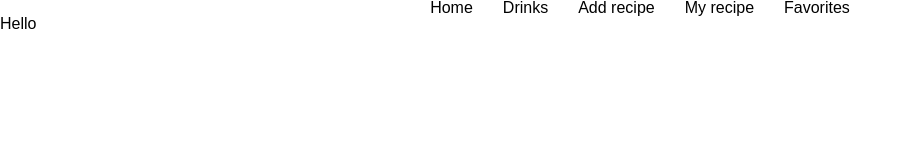
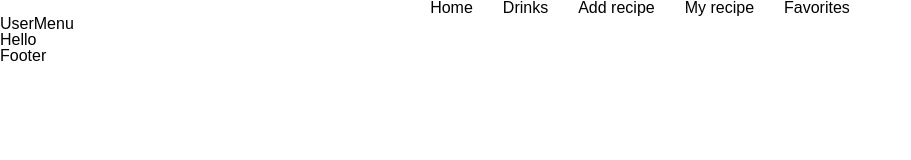
Before and after one commit to PVO-fullstack/drink_master, a React (Vite) app: page / in a window 1280 px wide. Shown: the top 160 px of the page, without its empty margins (0-911 px from the left). Built offline with nearby package versions, Linux system fonts and the light colour scheme.

Commit message:
add Layout

```diff
--- a/src/App.jsx
+++ b/src/App.jsx
@@ -1,11 +1,13 @@
+import { Layout } from "./components/Layout/Layout";
 import { Navigation } from "./components/Navigation/Navigation";
 import { UserRoutes } from "./UserRoutes";
 
 export const App = () => {
   return (
     <div>
-      <Navigation />
-      <UserRoutes />
+      <Layout>
+        <UserRoutes />
+      </Layout>
     </div>
   );
 };
--- a/src/components/Header/Header.jsx
+++ b/src/components/Header/Header.jsx
@@ -1,5 +1,12 @@
 import React from "react";
+import { Navigation } from "../Navigation/Navigation";
+import { UserMenu } from "../UserMenu/UserMenu";
 
 export const Header = () => {
-  return <div>Header</div>;
+  return (
+    <div>
+      <Navigation />
+      <UserMenu />
+    </div>
+  );
 };
--- /dev/null
+++ b/src/components/Layout/Layout.jsx
@@ -0,0 +1,13 @@
+import React from "react";
+import { Header } from "../Header/Header";
+import { Footer } from "../Footer/Footer";
+
+export const Layout = ({ children }) => {
+  return (
+    <div>
+      <Header />
+      {children}
+      <Footer />
+    </div>
+  );
+};
--- /dev/null
+++ b/src/components/UserMenu/UserMenu.jsx
@@ -0,0 +1,5 @@
+import React from "react";
+
+export const UserMenu = () => {
+  return <div>UserMenu</div>;
+};
```
